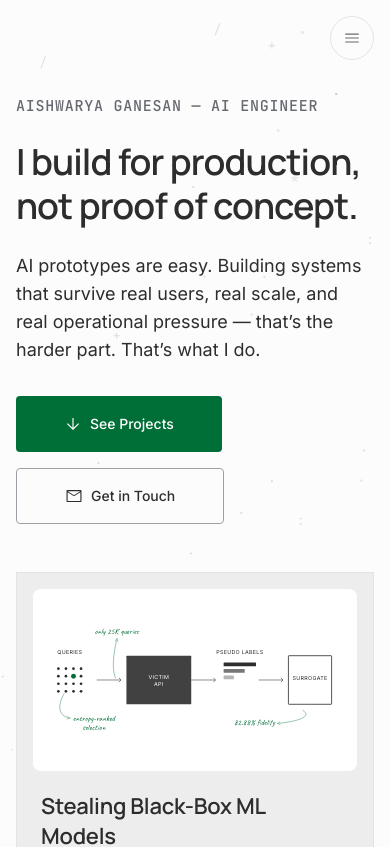
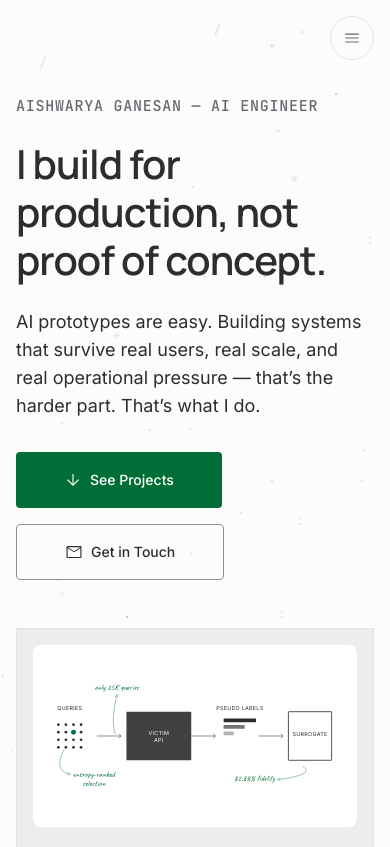
Before and after one commit to 95-ag/ag-portfolio, a Next.js app: page / in a window 390 px wide. Shown: the top 847 px of the page. Built offline with nearby package versions, Linux system fonts and the light colour scheme.

Commit message:
feat: two-tier display headline scale, light tag/outline contrast, prose h4 rhythm

```diff
--- a/src/app/globals.css
+++ b/src/app/globals.css
@@ -28,11 +28,11 @@
   --on-surface: #2d2d2d;
   --on-surface-muted: #66696f;
 
-  /* Tag surface — neutral grey */
-  --surface-tag: #ebecee;
+  /* Tag surface — neutral grey, deepened so chips read as filled pills on the raised card */
+  --surface-tag: #dadce0;
 
   /* Borders — neutral */
-  --outline: #9aa0a6;
+  --outline: #8b9197;
   --outline-variant: #e2e3e5;
 
   /* Accent */
@@ -248,8 +248,18 @@ body {
 @layer components {
   /* ── Semantic typography tokens ── */
 
-  /* Display */
+  /* Display — page-title tier (home / about / work / 404) */
   .display-primary {
+    font-family: var(--font-display), system-ui, sans-serif;
+    font-size: 64px;
+    font-weight: 600;
+    line-height: 70px;
+    letter-spacing: -0.025em;
+    color: var(--on-surface);
+  }
+
+  /* Display — project-title tier: smaller so long titles stay controlled */
+  .display-title {
     font-family: var(--font-display), system-ui, sans-serif;
     font-size: 56px;
     font-weight: 600;
@@ -444,8 +454,9 @@ body {
     line-height: 28px;
     letter-spacing: -0.01em;
     color: var(--accent);
-    margin-top: var(--spacing-sm);
-    margin-bottom: var(--spacing-md);
+    /* gap ABOVE a heading > gap BELOW: detaches from the previous block, binds to its own body */
+    margin-top: var(--spacing-xl);
+    margin-bottom: var(--spacing-xs);
   }
   .prose-content p {
     /* body-primary values */
@@ -625,6 +636,10 @@ body {
   /* Mid-tier overrides (tablet / small-desktop — 769–1279) */
   @media (max-width: 1279px) {
     .display-primary {
+      font-size: 52px;
+      line-height: 58px;
+    }
+    .display-title {
       font-size: 46px;
       line-height: 54px;
     }
@@ -645,6 +660,10 @@ body {
   /* Mobile overrides (≤768) */
   @media (max-width: 768px) {
     .display-primary {
+      font-size: 40px;
+      line-height: 48px;
+    }
+    .display-title {
       font-size: 36px;
       line-height: 44px;
     }
--- a/src/components/project/project-header.tsx
+++ b/src/components/project/project-header.tsx
@@ -50,7 +50,7 @@ export function ProjectHeader({ frontmatter: fm }: ProjectHeaderProps) {
         </div>
       )}
 
-      <h1 className="display-primary">{fm.title}</h1>
+      <h1 className="display-title">{fm.title}</h1>
 
       {fm.subtitle && <p className="body-secondary">{fm.subtitle}</p>}
 
--- a/src/components/ui/heading.tsx
+++ b/src/components/ui/heading.tsx
@@ -2,6 +2,7 @@ import { cn } from "@/lib/utils/cn";
 
 type SemanticType =
   | "display-primary"
+  | "display-title"
   | "heading-display"
   | "heading-section"
   | "heading-component"
```
